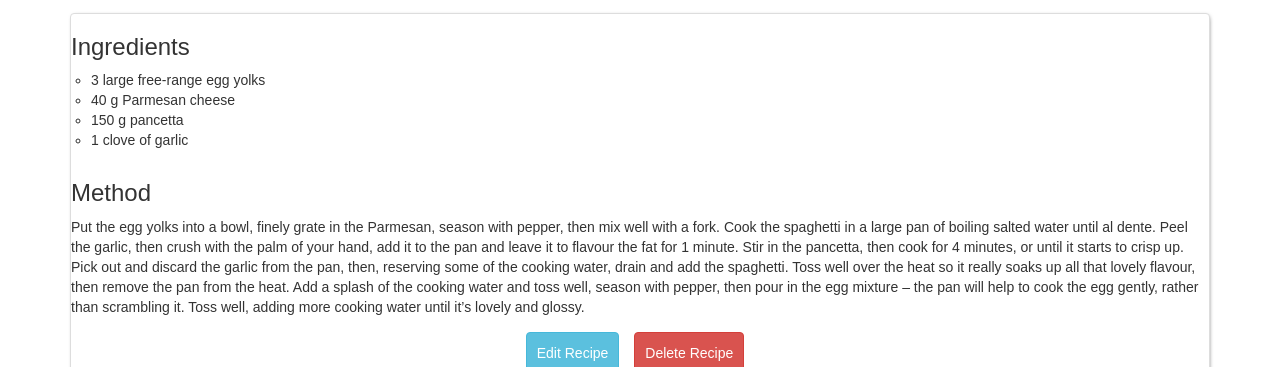
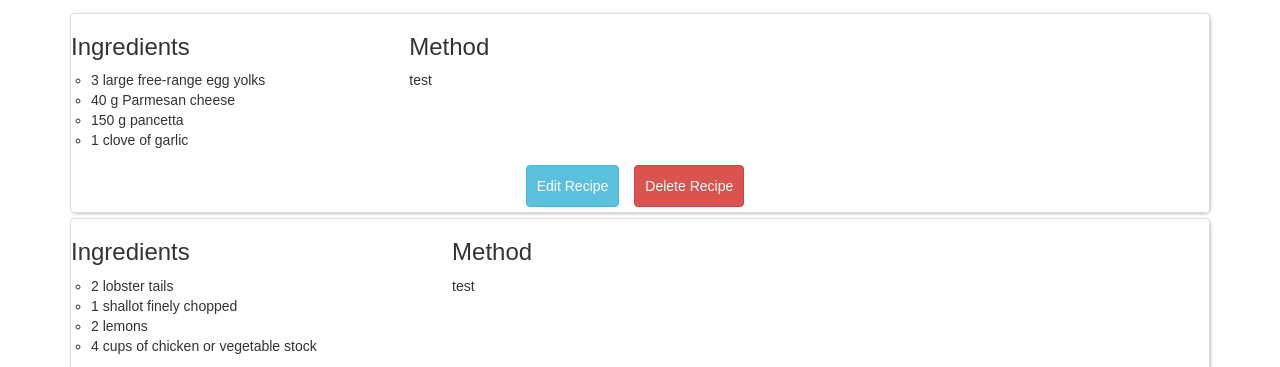
Before and after one commit to palmieriang/recipe-box, a React (Create React App) app: page / in a window 1280 px wide. Shown: the part 157-524 px from the top of the page. Built offline with nearby package versions, Linux system fonts and the light colour scheme.

Commit message:
restore initial state

```diff
--- a/src/App.js
+++ b/src/App.js
@@ -11,7 +11,6 @@ import FormControl from 'react-bootstrap/lib/FormControl'
 import uuidv4 from 'uuid/v4'
 import heartempty from './images/heart-empty2.png'
 import heartfull from './images/heart-full2.png'
-import recipes from './recipes.json'
 
 class RecipesList extends Component {
   render() {
@@ -57,7 +56,32 @@ class App extends Component {
   constructor () {
     super();
     this.state = {
-      recipes: recipes,
+      recipes: [
+        {
+          id: uuidv4(),
+          recipeName: 'Carbonara',
+          img: 'https://images.unsplash.com/photo-1499937089231-219080cdf888?auto=format&fit=crop&w=1600&q=60&ixid=dW5zcGxhc2guY29tOzs7Ozs%3D',
+          ingredients: '3 large free-range egg yolks, 40 g Parmesan cheese, 150 g pancetta, 1 clove of garlic',
+          method: 'test',
+          favourite: false
+        },
+        {
+          id: uuidv4(),
+          recipeName: 'Lemon & Lobster Risotto',
+          img: 'https://images.unsplash.com/photo-1461009683693-342af2f2d6ce?auto=format&fit=crop&w=4031&q=60&ixid=dW5zcGxhc2guY29tOzs7Ozs%3D',
+          ingredients: '2 lobster tails, 1 shallot finely chopped, 2 lemons, 4 cups of chicken or vegetable stock',
+          method: 'test',
+          favourite: false
+        },
+        {
+          id: uuidv4(),
+          recipeName: 'Tagliatelle Mushroom',
+          img: '',
+          ingredients: '10 chestnut mushrooms, finely sliced, 200g fresh spinach, 200ml crème fraîche',
+          method: 'test',
+          favourite: false
+        }
+      ],
       currentRecipe: {recipeName: '', img: '', ingredients: '', method: '', favourite: false},
       currentRecipeId: null,
       modalVisible: false,
```
